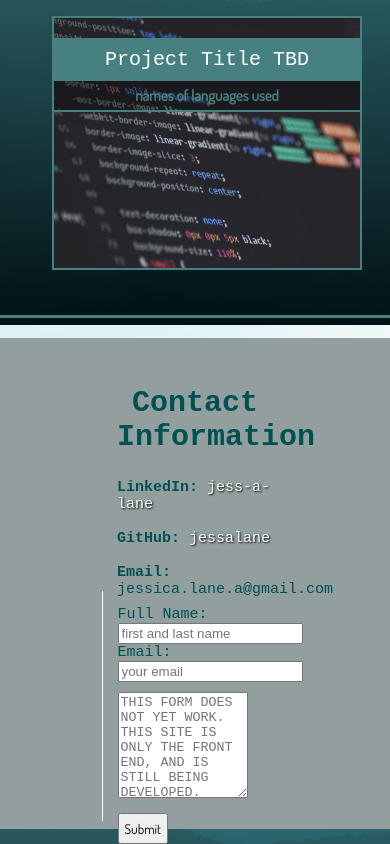
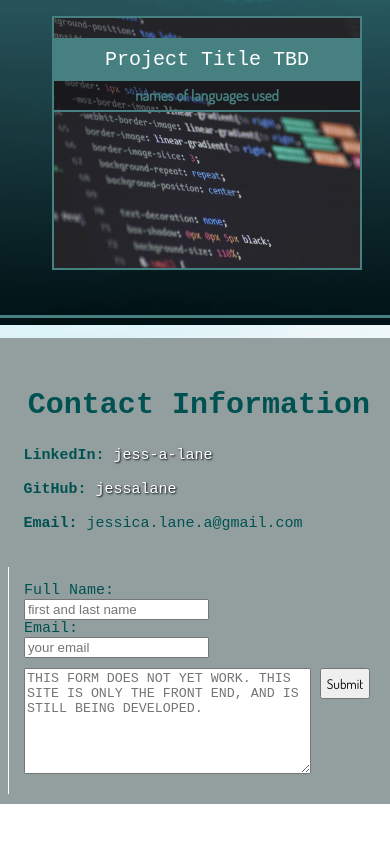
Before and after one commit to jessalane/JALportfolio, a plain HTML site: page index.html in a window 390 px wide. Shown: the part 3051-3895 px from the top of the page. After the commit the page ends 3855 px from the top, so only its background shows below. Drawn offline with Linux system fonts and the light colour scheme; a web font is replaced by a local one.

Commit message:
updating break points on the footer

```diff
--- a/assets/css/style.css
+++ b/assets/css/style.css
@@ -244,6 +244,7 @@ footer {
     margin: 0;
     padding: 0;
     display: flex;
+    flex-direction: row;
     flex-wrap: wrap;
     justify-content: center;
     align-items: center;
@@ -252,7 +253,7 @@ footer {
 
 /* setting flex container for the contact section */
 .contactChild {
-    flex 1;
+    flex: 1;
     width: 40%;
     height: 200px;
     padding: 15px;
@@ -290,7 +291,7 @@ footer {
     margin-top: 10px;
 }
 
-/* breakpoints for tablets */
+/* Large smartphones - navbar changes color */
   @media screen and (max-width: 992px) {
     #splash h1 {
         font-size: 50px;
@@ -321,7 +322,7 @@ footer {
     }
   }
 
-  /* breakpoint for smart phones */
+  /* Small smartphones - image placeholders change color */
   @media screen and (max-width: 768px) {
     .profileFlex {
         flex-direction: column;
@@ -344,9 +345,17 @@ footer {
         flex: 1 1 50%;
         min-height: 250px;
     }
+    #contact {
+        flex-direction: column;
+    }
+    .contactChild {
+        width: 90%;
+        border: none;
+        margin: 10px 0 10px 2%;
+    }
   }
 
-/* breakpoint for smaller smart phones */
+
 @media screen and (max-width: 576px) {
     .profileFlex {
         flex-direction: column;
@@ -372,4 +381,12 @@ footer {
         width: 100%;
         min-height: 250px;
     }
+    #contact {
+        flex-direction: column;
+    }
+    .contactChild {
+        width: 90%;
+        border: none;
+        margin: 10px 0 10px 2%;
+    }
   }
```
